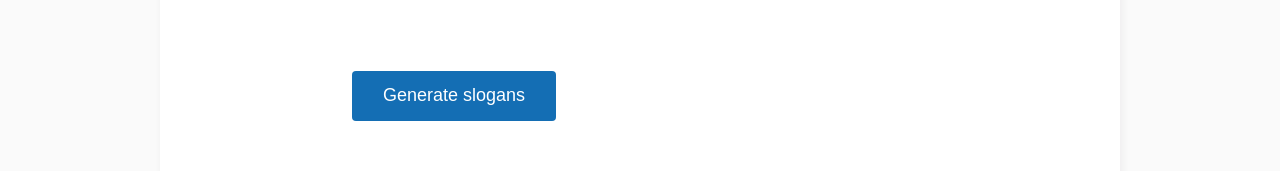
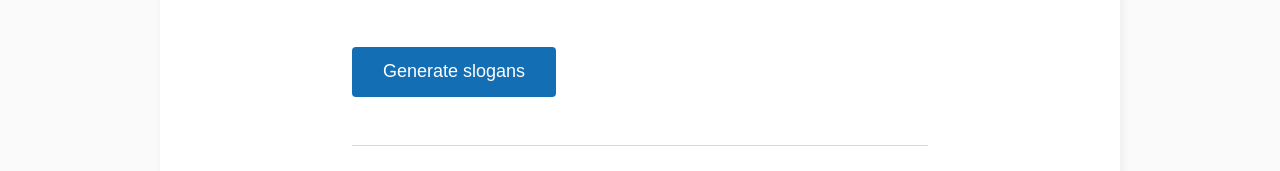
Before and after one commit to andleebsyed/dk-design, a React (Create React App) app: page / in a window 1280 px wide. Shown: the part 416-587 px from the top of the page. Built offline with nearby package versions, Linux system fonts and the light colour scheme.

Commit message:
style: changed some marigns

```diff
--- a/src/components/Slogan/Slogan.css
+++ b/src/components/Slogan/Slogan.css
@@ -52,8 +52,8 @@
   color: white;
   font-size: 18px;
   border-radius: 4px;
-  margin-top: 72px;
-  margin-bottom: 60px;
+  margin-top: 48px;
+  margin-bottom: 48px;
   border: none;
   cursor: pointer;
 }
```
